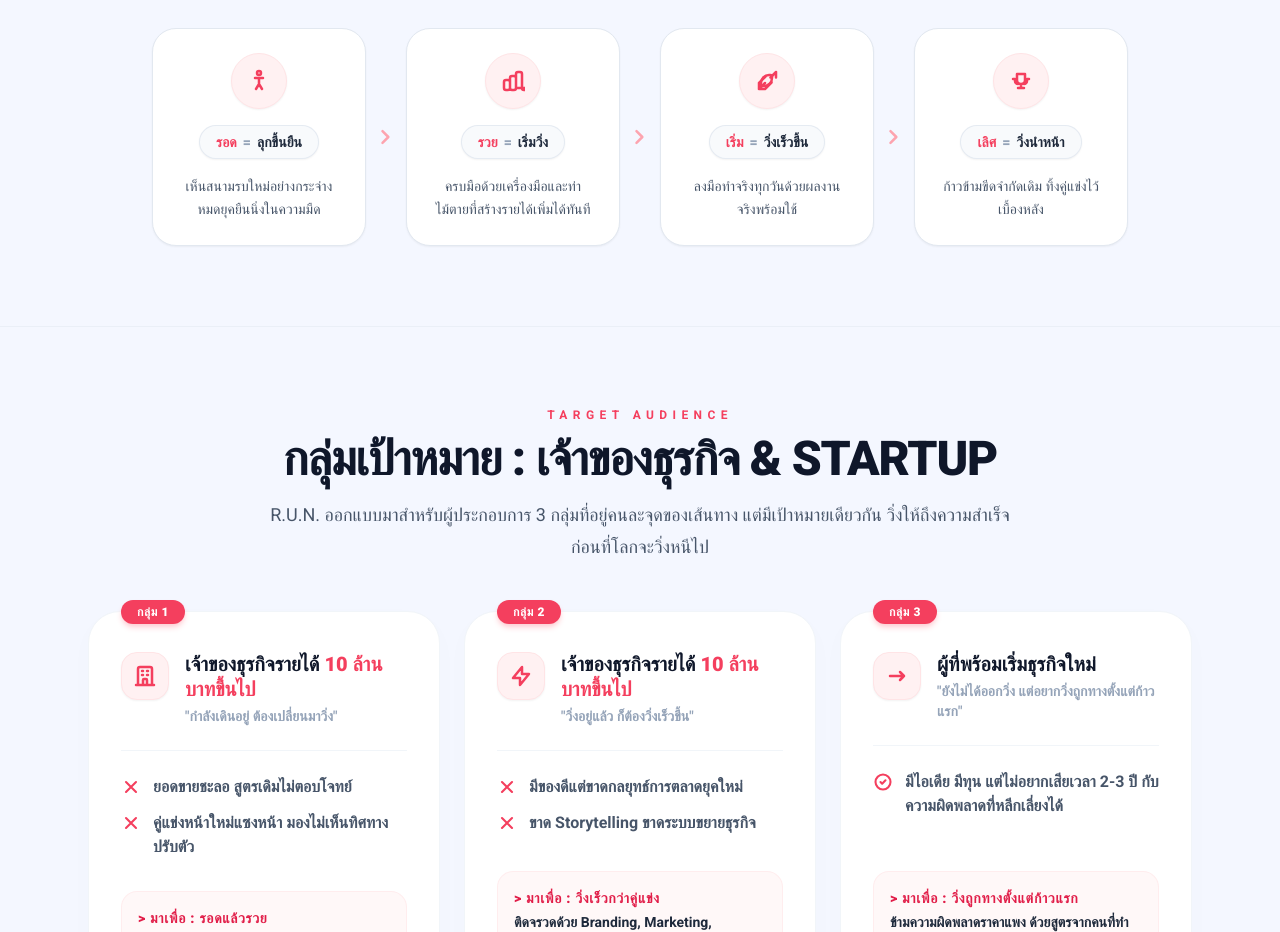
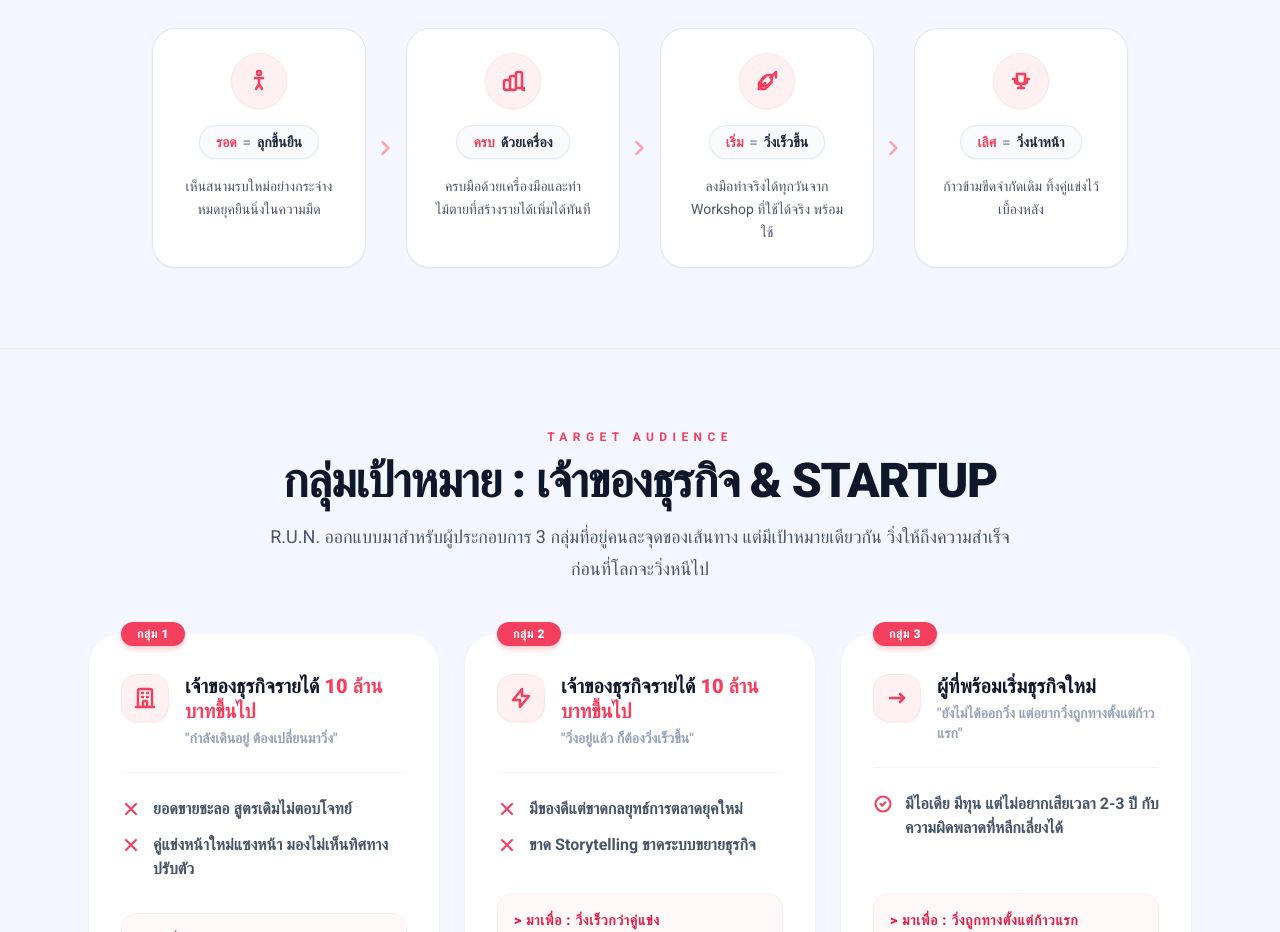
Before and after one commit to poohphurit/RunProject, a React (Vite) app: page / in a window 1280 px wide. Shown: the part 1380-2312 px from the top of the page. Built offline with nearby package versions, Linux system fonts and the light colour scheme; the HTML template or start-up script is replaced by a standard one; a web font is replaced by a local one.

Commit message:
feat: update concept step 2 badge and step 3 description text per comments

```diff
--- a/src/App.jsx
+++ b/src/App.jsx
@@ -389,8 +389,9 @@ export default function App() {
               ),
             },
             {
-              tag: 'รวย',
-              title: 'เริ่มวิ่ง',
+              tag: 'ครบ',
+              hasEquals: false,
+              title: 'ด้วยเครื่อง',
               desc: 'ครบมือด้วยเครื่องมือและท่าไม้ตายที่สร้างรายได้เพิ่มได้ทันที',
               icon: (
                 <svg className="w-6 h-6" fill="none" stroke="currentColor" viewBox="0 0 24 24" strokeWidth="2.5">
@@ -401,7 +402,7 @@ export default function App() {
             {
               tag: 'เริ่ม',
               title: 'วิ่งเร็วขึ้น',
-              desc: 'ลงมือทำจริงทุกวันด้วยผลงานจริงพร้อมใช้',
+              desc: 'ลงมือทำจริงได้ทุกวันจาก Workshop ที่ใช้ได้จริง พร้อมใช้',
               icon: (
                 <svg className="w-6 h-6" fill="none" stroke="currentColor" viewBox="0 0 24 24" strokeWidth="2.5">
                   <path strokeLinecap="round" strokeLinejoin="round" d="M15.5 8.5L21 3m0 0l-5.5 5.5M21 3v5.5m-11 5.5L4 20m0 0v-5.5M4 20h5.5M10.5 7.5L4 14M16.5 13.5L10 20" />
@@ -438,7 +439,7 @@ export default function App() {
               {/* Badge Title */}
               <div className="inline-flex items-center gap-1.5 bg-slate-50 border border-slate-200/80 px-4 py-1.5 rounded-full shadow-sm mb-4 transition duration-300 group-hover:border-rose-300 group-hover:bg-rose-50/30">
                 <span className="text-rose-500 font-extrabold text-sm">{step.tag}</span>
-                <span className="text-slate-400 font-black text-sm">=</span>
+                {step.hasEquals !== false && <span className="text-slate-400 font-black text-sm">=</span>}
                 <span className="text-slate-800 font-black text-sm">{step.title}</span>
               </div>
 
```
